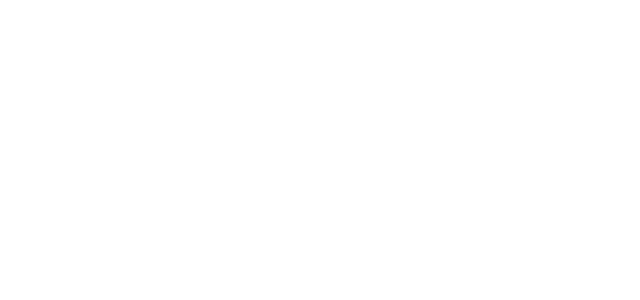
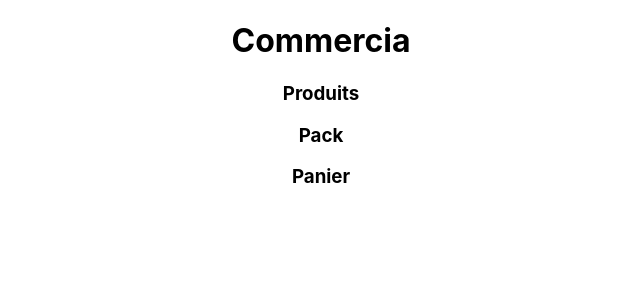
Before and after one commit to GuillaumeDaviid/e-commerce_webSite, a React (Create React App) app in the folder e-commerce/: page / in a window 1280 px wide. Shown: the top 300 px of the page, without its empty margins (319-959 px from the left). Built offline with nearby package versions, Linux system fonts and the light colour scheme; the HTML template or start-up script is replaced by a standard one.

Commit message:
add Header component

```diff
--- a/e-commerce/src/App.tsx
+++ b/e-commerce/src/App.tsx
@@ -1,9 +1,11 @@
 import React from 'react';
+import Header from './components/Header'
 import './App.css';
 
 function App() {
   return (
     <div className="App">
+      <Header />
     </div>
   );
 }
--- /dev/null
+++ b/e-commerce/src/components/Header.tsx
@@ -0,0 +1,13 @@
+function Header () {
+    return(
+        <div>
+            <h1>Commercia</h1>
+
+            <h3>Produits</h3>
+            <h3>Pack</h3>
+            <h3>Panier</h3>
+        </div>
+    )
+}
+
+export default Header
```
